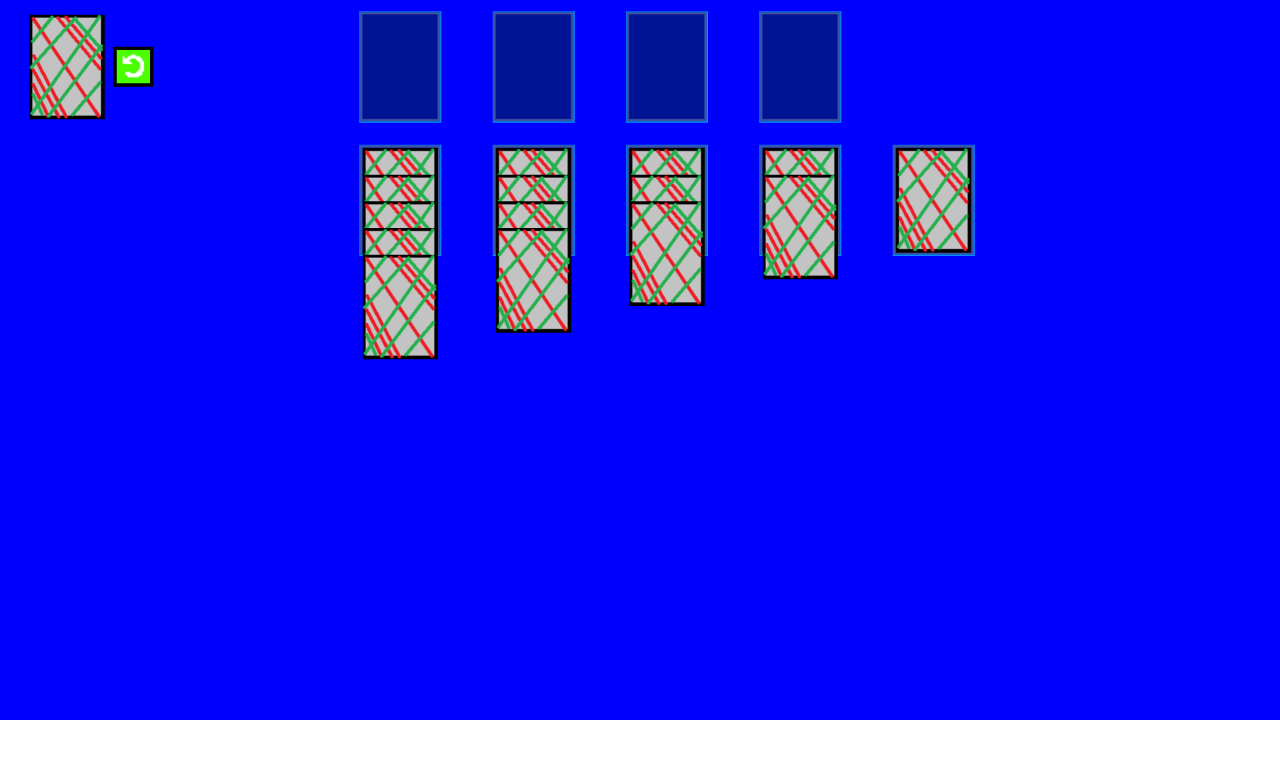
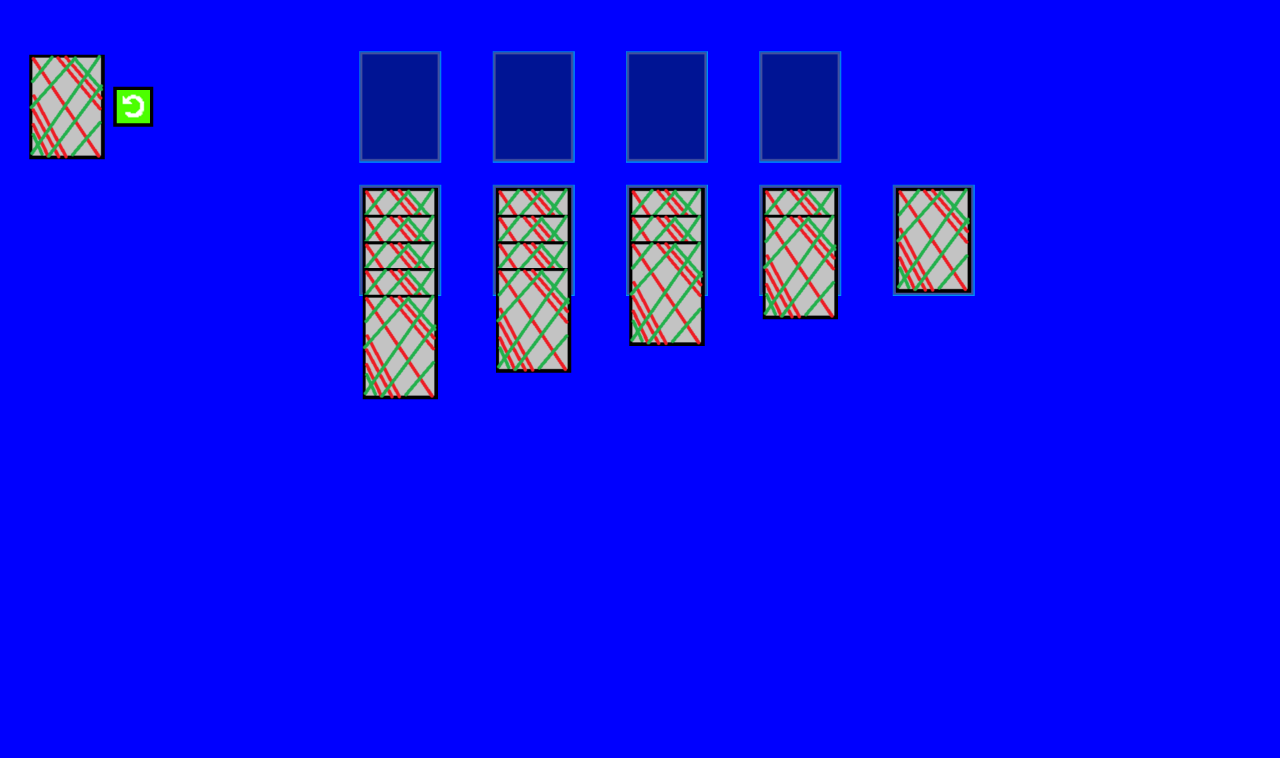
Before and after one commit to AlexeyRogatin/AlexeyRogatin.github.io, a plain HTML site: page solitaire/index.html in a window 1280 px wide. Drawn offline with Linux system fonts and the light colour scheme.

Commit message:
html bug fix

```diff
--- a/solitaire/index.html
+++ b/solitaire/index.html
@@ -17,6 +17,13 @@
             overflow: hidden;
         }
 
+        body {
+            display: flex;
+            align-items: center;
+            height: 100vh;
+            background-color: blue;
+        }
+
         #canvas {
             width: 100%;
         }
```
